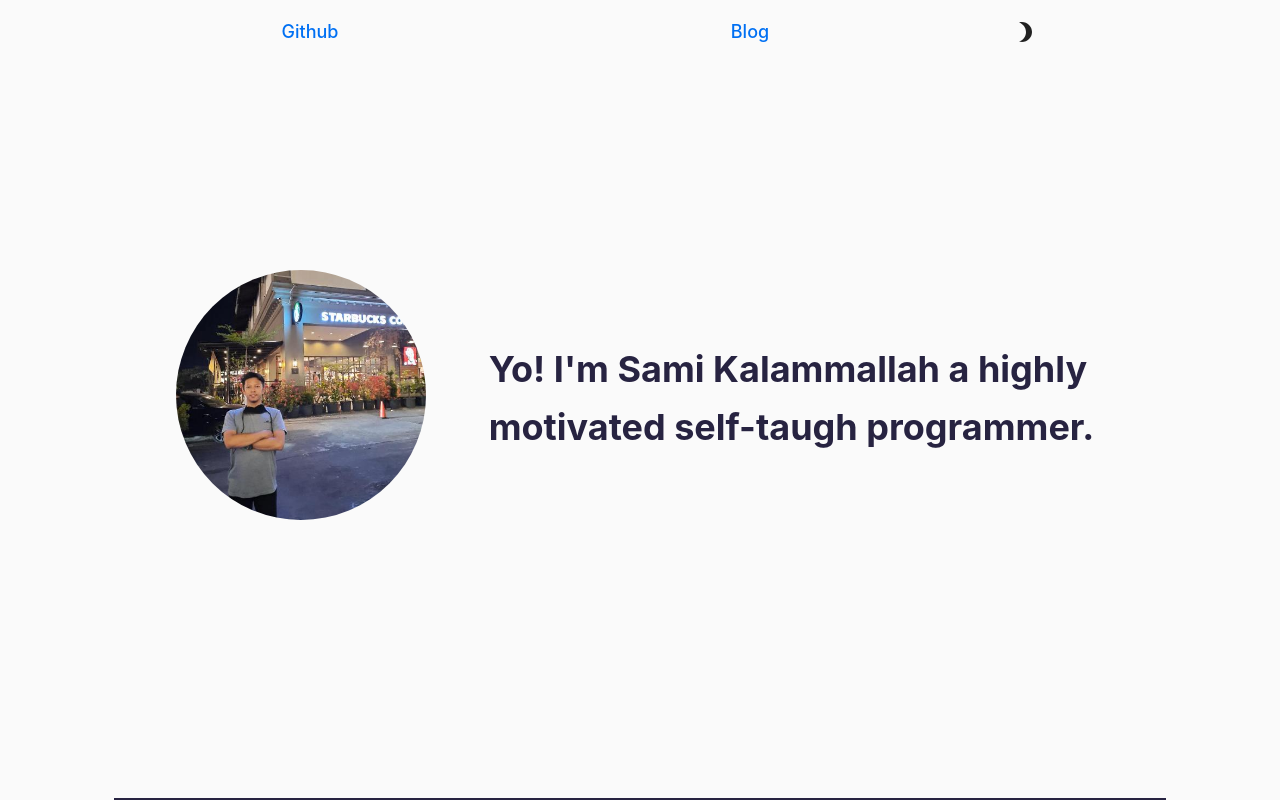
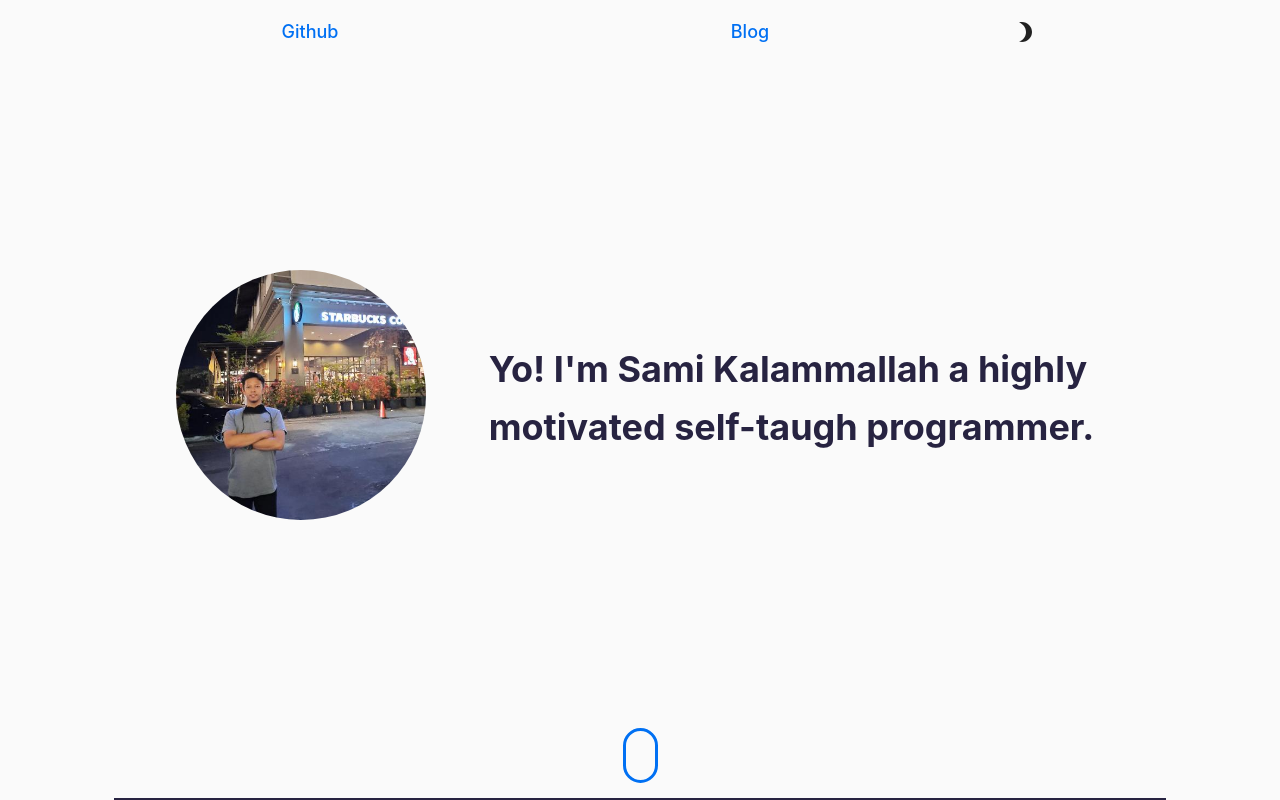
Before and after one commit to SamX23/my-blog, a Next.js app: page / in a window 1280 px wide. Shown: the top 800 px of the page. Built offline with nearby package versions, Linux system fonts and the light colour scheme.

Commit message:
add scroll to bottom button

```diff
--- a/src/components/footer.tsx
+++ b/src/components/footer.tsx
@@ -28,7 +28,7 @@ const Footer = () => {
   const classes = useStyles();
 
   return (
-    <footer className={classes.root}>
+    <footer className={classes.root} id="footer">
       <Grid
         className={classes.footer_Bar}
         container
--- a/src/components/hero.tsx
+++ b/src/components/hero.tsx
@@ -1,6 +1,7 @@
 import Image from "next/image";
 import Link from "next/link";
 import { makeStyles } from "@material-ui/core/styles";
+import ScrollToBottom from "./scrollToBottom";
 
 type Props = {
   home?: boolean;
@@ -71,6 +72,7 @@ const Hero = ({ home, name }: Props) => {
                 Yo! I&apos;m {name} a highly motivated self-taugh programmer.
               </h1>
             </div>
+            <ScrollToBottom />
           </div>
         </div>
       ) : (
--- /dev/null
+++ b/src/components/scrollToBottom.tsx
@@ -0,0 +1,66 @@
+import { makeStyles } from "@material-ui/core/styles";
+
+const useStyles = makeStyles({
+  "@keyframes animate": {
+    "0%": {
+      opacity: 1,
+      top: "29%",
+    },
+    "15%": {
+      opacity: 1,
+      top: "60%",
+    },
+    "50%": {
+      opacity: 0,
+      top: "60%",
+    },
+    "100%": {
+      opacity: 0,
+      top: "29%",
+    },
+  },
+
+  scrollBtn: {
+    position: "absolute",
+    bottom: 0,
+    left: 0,
+    right: 0,
+    marginBottom: 15,
+  },
+
+  mouse: {
+    position: "relative",
+    display: "block",
+    width: "35px",
+    height: "55px",
+    margin: "auto",
+    border: "3px solid #0070f3",
+    borderRadius: "23px",
+  },
+
+  mouseButton: {
+    backgroundColor: "#0070f3",
+    position: "absolute",
+    display: "block",
+    top: "29%",
+    left: "50%",
+    width: "8px",
+    height: "8px",
+    margin: "-4px 0 0 -4px",
+    borderRadius: "50%",
+    animation: `$animate 2000ms linear infinite`,
+  },
+});
+
+const ScrollToBottom = () => {
+  const classes = useStyles();
+  return (
+    <div className={classes.scrollBtn}>
+      <a href="#footer" className={classes.mouse}>
+        <span className={classes.mouseButton}>&nbsp;</span>
+      </a>
+    </div>
+  );
+};
+
+export default ScrollToBottom;
```
